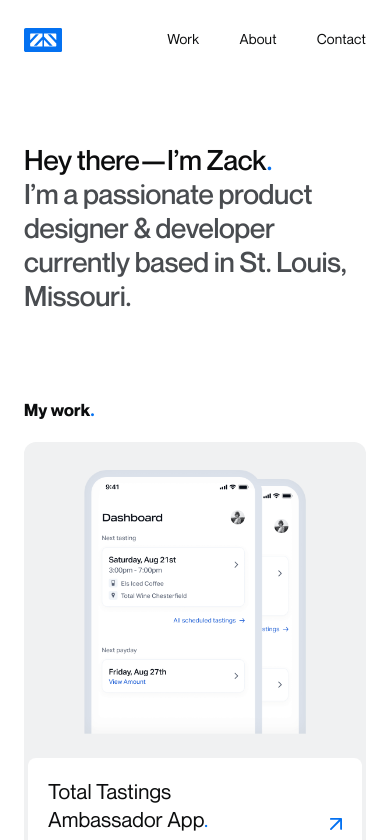
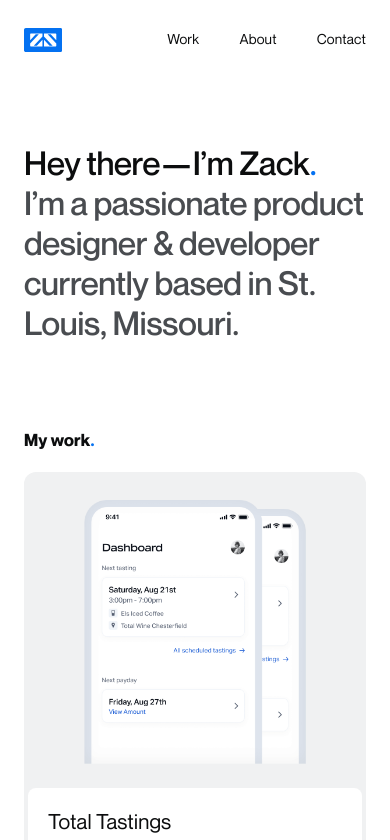
Before and after one commit to ztschwartz/next-portfolio, a Next.js app: page / in a window 390 px wide. Shown: the top 840 px of the page. Built offline with nearby package versions, Linux system fonts and the light colour scheme.

Commit message:
text changes

```diff
--- a/styles/globals.css
+++ b/styles/globals.css
@@ -342,8 +342,8 @@ a {
 
   .textHeadline1,
   .textHeadline1Medium{
-    font-size: 1.75rem;
-    line-height: 2.125rem;
+    font-size: 2.0625rem;
+    line-height: 2.5rem;
   }
 }
 
```
